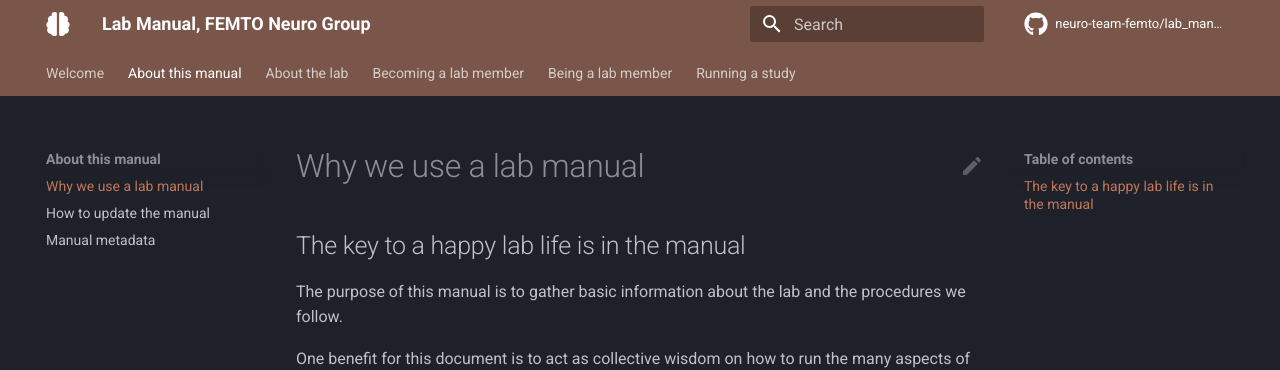
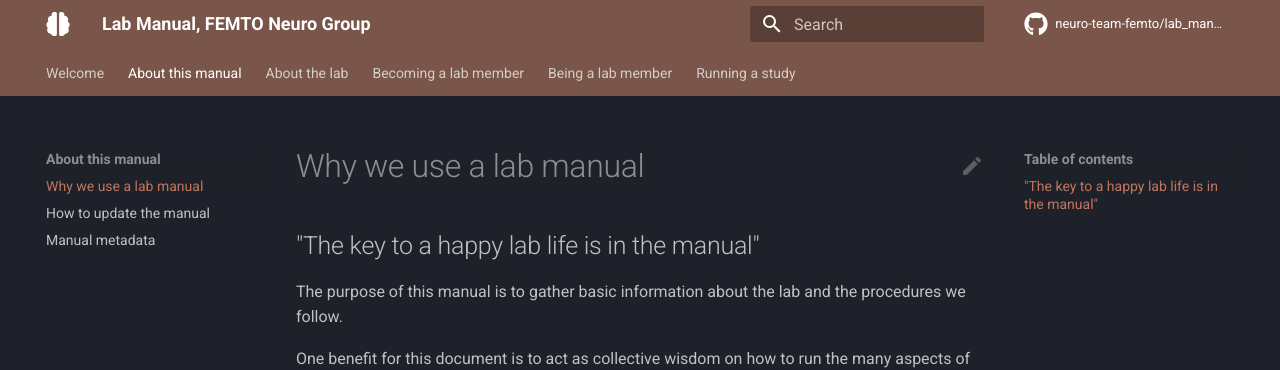
Before and after one commit to neuro-team-femto/lab_manual, an MkDocs documentation site: the page built from docs/about-this-manual/why-we-use-a-lab-manual.md, in a window 1280 px wide and 1266 px high. Shown: the top 370 px of the window. Built offline with MkDocs 1.6.1 and Material for MkDocs 9.7.7, drawn with Linux system fonts in a browser that asks for light colours; comment, search, counter and statistics services are not loaded.

```diff
--- a/docs/about-this-manual/why-we-use-a-lab-manual.md
+++ b/docs/about-this-manual/why-we-use-a-lab-manual.md
@@ -1,6 +1,6 @@
 # Why we use a lab manual
 
-## The key to a happy lab life is in the manual
+## "The key to a happy lab life is in the manual"
 
 The purpose of this manual is to gather basic information about the lab and the procedures we follow.
 
```
